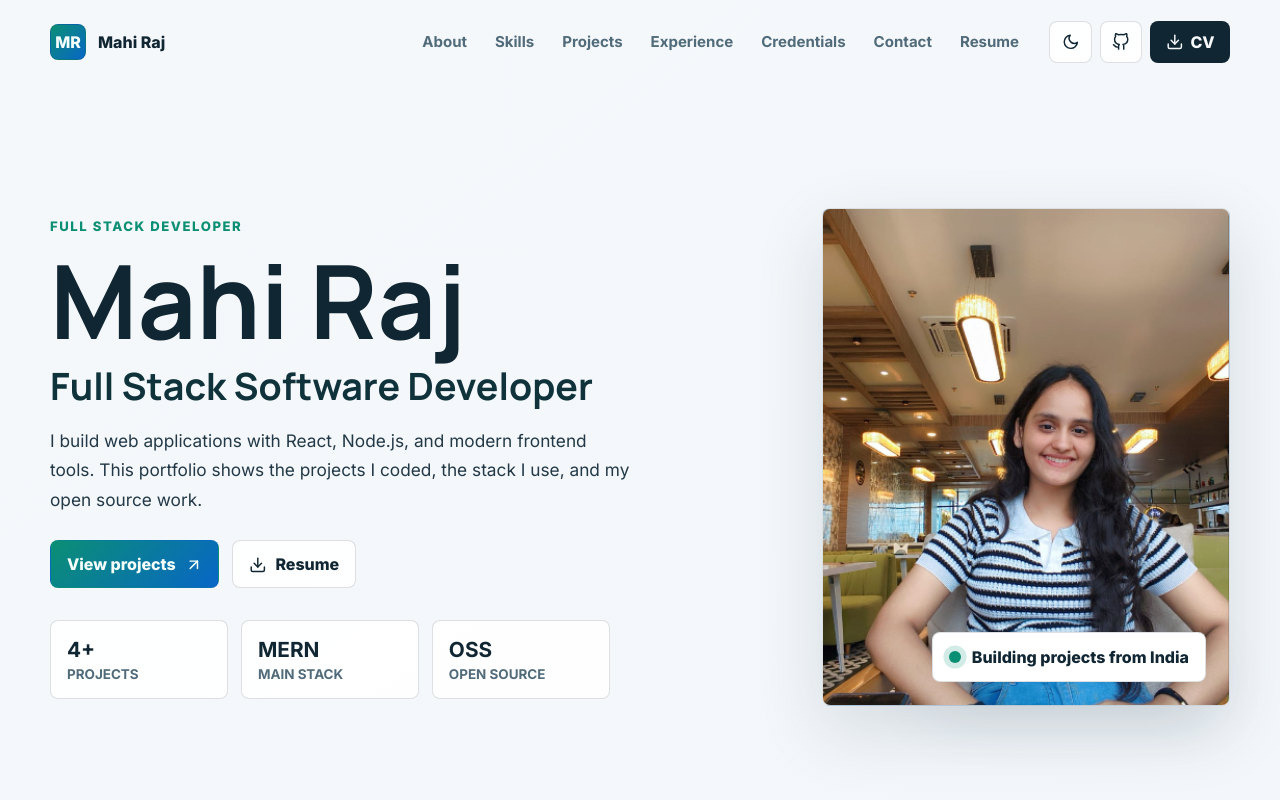
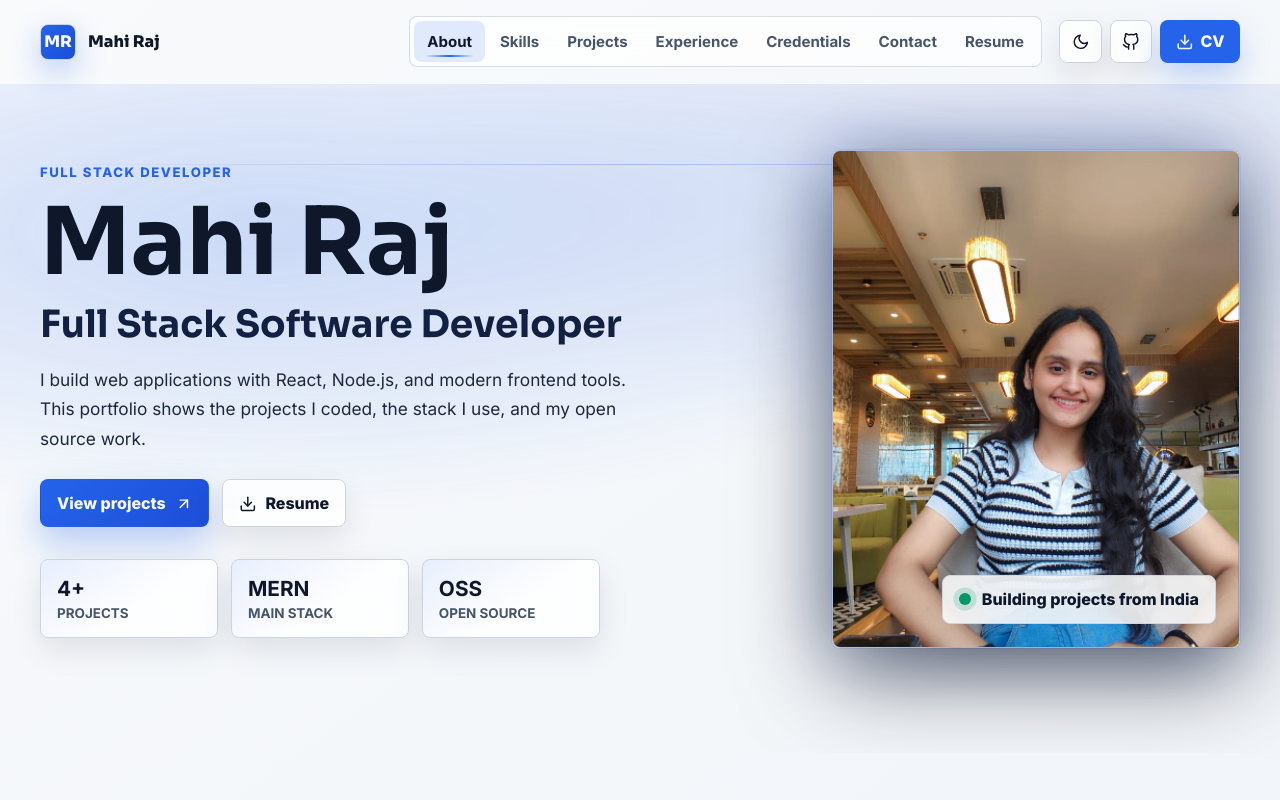
Before and after one commit to Rmahiii/Mahi_Portfolio, a React (Create React App) app: page / in a window 1280 px wide. Shown: the top 800 px of the page. Built offline with nearby package versions, Linux system fonts and the light colour scheme.

Commit message:
Updated portfolio UI

```diff
--- a/public/index.html
+++ b/public/index.html
@@ -4,7 +4,7 @@
     <meta charset="utf-8" />
     <link rel="icon" href="%PUBLIC_URL%/favicon.png" />
     <meta name="viewport" content="width=device-width, initial-scale=1" />
-    <meta name="theme-color" content="#081018" />
+    <meta name="theme-color" content="#020617" />
     <meta
       name="description"
       content="Portfolio of Mahi Raj, a full stack developer sharing React and Node.js projects, skills, certificates, open source work, and GitHub activity."
--- a/src/components/About/Github.js
+++ b/src/components/About/Github.js
@@ -10,8 +10,8 @@ function Github() {
         blockMargin={4}
         fontSize={14}
         theme={{
-          light: ["#e7edf5", "#9be3c9", "#4fc49b", "#168765", "#0b5d4e"],
-          dark: ["#1d2a33", "#1d5a61", "#278d80", "#55c7a4", "#baf7d6"],
+          light: ["#e2e8f0", "#bfdbfe", "#60a5fa", "#2563eb", "#1e40af"],
+          dark: ["#1e293b", "#1d4ed8", "#2563eb", "#3b82f6", "#93c5fd"],
         }}
       />
     </div>
--- a/src/components/Navbar.js
+++ b/src/components/Navbar.js
@@ -1,20 +1,22 @@
 import React, { useEffect, useState } from "react";
 import { FiDownload, FiGithub, FiMenu, FiMoon, FiSun, FiX } from "react-icons/fi";
-import { Link } from "react-router-dom";
+import { Link, useLocation } from "react-router-dom";
 import { profile } from "../data/portfolio";
 
 const navItems = [
-  { label: "About", to: "/#about" },
-  { label: "Skills", to: "/#skills" },
-  { label: "Projects", to: "/#projects" },
-  { label: "Experience", to: "/#experience" },
-  { label: "Credentials", to: "/#achievements" },
-  { label: "Contact", to: "/#contact" },
+  { id: "about", label: "About", to: "/#about" },
+  { id: "skills", label: "Skills", to: "/#skills" },
+  { id: "projects", label: "Projects", to: "/#projects" },
+  { id: "experience", label: "Experience", to: "/#experience" },
+  { id: "achievements", label: "Credentials", to: "/#achievements" },
+  { id: "contact", label: "Contact", to: "/#contact" },
 ];
 
 function NavBar({ theme, onThemeToggle }) {
   const [expanded, setExpanded] = useState(false);
   const [scrolled, setScrolled] = useState(false);
+  const [activeSection, setActiveSection] = useState("about");
+  const location = useLocation();
 
   useEffect(() => {
     const scrollHandler = () => setScrolled(window.scrollY >= 16);
@@ -24,6 +26,41 @@ function NavBar({ theme, onThemeToggle }) {
 
     return () => window.removeEventListener("scroll", scrollHandler);
   }, []);
+
+  useEffect(() => {
+    if (location.pathname !== "/") {
+      return undefined;
+    }
+
+    const hashSection = location.hash.replace("#", "");
+
+    if (hashSection) {
+      setActiveSection(hashSection);
+    }
+
+    const sections = navItems
+      .map((item) => document.getElementById(item.id))
+      .filter(Boolean);
+
+    if (!sections.length || typeof IntersectionObserver !== "function") {
+      return undefined;
+    }
+
+    const observer = new IntersectionObserver(
+      (entries) => {
+        entries.forEach((entry) => {
+          if (entry.isIntersecting) {
+            setActiveSection(entry.target.id);
+          }
+        });
+      },
+      { rootMargin: "-28% 0px -58%", threshold: 0.08 }
+    );
+
+    sections.forEach((section) => observer.observe(section));
+
+    return () => observer.disconnect();
+  }, [location.hash, location.pathname]);
 
   return (
     <header className={`site-header ${scrolled ? "is-scrolled" : ""}`}>
@@ -45,11 +82,16 @@ function NavBar({ theme, onThemeToggle }) {
         <div className={`nav-panel ${expanded ? "is-open" : ""}`} id="portfolio-navigation">
           <div className="nav-links">
             {navItems.map((item) => (
-              <Link key={item.label} to={item.to} onClick={() => setExpanded(false)}>
+              <Link
+                className={location.pathname === "/" && activeSection === item.id ? "is-active" : ""}
+                key={item.label}
+                to={item.to}
+                onClick={() => setExpanded(false)}
+              >
                 {item.label}
               </Link>
             ))}
-            <Link to="/resume" onClick={() => setExpanded(false)}>
+            <Link className={location.pathname === "/resume" ? "is-active" : ""} to="/resume" onClick={() => setExpanded(false)}>
               Resume
             </Link>
           </div>
--- a/src/index.css
+++ b/src/index.css
@@ -1,4 +1,4 @@
-@import url("https://fonts.googleapis.com/css2?family=Inter:wght@400;500;600;700;800&family=Manrope:wght@600;700;800&display=swap");
+@import url("https://fonts.googleapis.com/css2?family=Inter:wght@400;500;600;700;800&family=Sora:wght@500;600;700;800&display=swap");
 
 * {
   box-sizing: border-box;
--- a/src/style.css
+++ b/src/style.css
@@ -1,47 +1,54 @@
 :root {
   color-scheme: dark;
-  --bg: #081018;
-  --bg-soft: #0c1722;
-  --surface: rgba(15, 29, 41, 0.82);
-  --surface-solid: #102131;
-  --surface-raised: #152c3c;
-  --text: #eff7fb;
-  --muted: #a2bbc8;
-  --line: rgba(202, 227, 239, 0.15);
-  --accent: #73e2bc;
-  --accent-strong: #38bdf8;
-  --accent-ink: #031415;
-  --warm: #f6b66e;
-  --shadow: 0 28px 80px rgba(0, 0, 0, 0.28);
+  --bg: #020617;
+  --bg-soft: #0f172a;
+  --surface: rgba(255, 255, 255, 0.05);
+  --surface-solid: #0f172a;
+  --surface-raised: #111827;
+  --text: #f8fafc;
+  --muted: #94a3b8;
+  --line: rgba(255, 255, 255, 0.08);
+  --accent: #3b82f6;
+  --accent-hover: #2563eb;
+  --accent-strong: #60a5fa;
+  --accent-ink: #f8fafc;
+  --success: #10b981;
+  --detail: #cbd5e1;
+  --shadow: 0 28px 86px rgba(2, 6, 23, 0.58);
+  --shadow-soft: 0 18px 52px rgba(2, 6, 23, 0.34);
   --radius: 8px;
   --header-height: 5.25rem;
 }
 
 :root[data-theme="light"] {
   color-scheme: light;
-  --bg: #f5f8fb;
-  --bg-soft: #eaf1f7;
-  --surface: rgba(255, 255, 255, 0.88);
+  --bg: #f8fafc;
+  --bg-soft: #e2e8f0;
+  --surface: rgba(255, 255, 255, 0.82);
   --surface-solid: #ffffff;
-  --surface-raised: #eef6fb;
-  --text: #112633;
-  --muted: #516b7a;
-  --line: rgba(17, 38, 51, 0.14);
-  --accent: #0b8f74;
-  --accent-strong: #0866c6;
-  --accent-ink: #f5fffb;
-  --warm: #ad5b06;
-  --shadow: 0 24px 68px rgba(28, 56, 72, 0.14);
+  --surface-raised: #f1f5f9;
+  --text: #0f172a;
+  --muted: #475569;
+  --line: #cbd5e1;
+  --accent: #2563eb;
+  --accent-hover: #1d4ed8;
+  --accent-strong: #3b82f6;
+  --accent-ink: #f8fafc;
+  --success: #059669;
+  --detail: #334155;
+  --shadow: 0 22px 58px rgba(15, 23, 42, 0.14);
+  --shadow-soft: 0 12px 30px rgba(15, 23, 42, 0.1);
 }
 
 body {
-  background: linear-gradient(145deg, var(--bg), var(--bg-soft));
+  background:
+    linear-gradient(145deg, var(--bg), color-mix(in srgb, var(--bg-soft) 86%, var(--bg)) 58%, var(--bg));
   color: var(--text);
   letter-spacing: 0;
 }
 
 ::selection {
-  background: rgba(115, 226, 188, 0.28);
+  background: color-mix(in srgb, var(--accent) 42%, transparent);
 }
 
 ::-webkit-scrollbar {
@@ -89,16 +96,18 @@ body {
 }
 
 .site-shell {
-  width: min(1180px, calc(100% - 2.5rem));
+  width: min(1200px, calc(100% - 2.5rem));
   margin: 0 auto;
 }
 
 .surface {
   border: 1px solid var(--line);
   border-radius: var(--radius);
-  background: var(--surface);
-  box-shadow: var(--shadow);
-  backdrop-filter: blur(18px);
+  background:
+    linear-gradient(145deg, rgba(255, 255, 255, 0.08), transparent 42%),
+    var(--surface);
+  box-shadow: var(--shadow-soft);
+  backdrop-filter: blur(22px);
 }
 
 .eyebrow {
@@ -122,7 +131,7 @@ h1,
 h2,
 h3,
 h4 {
-  font-family: "Manrope", "Inter", sans-serif;
+  font-family: "Sora", "Inter", sans-serif;
   letter-spacing: 0;
 }
 
@@ -131,18 +140,26 @@ p {
   line-height: 1.7;
 }
 
+a:focus-visible,
+button:focus-visible {
+  outline: 3px solid color-mix(in srgb, var(--accent) 72%, transparent);
+  outline-offset: 3px;
+}
+
 .site-header {
   position: sticky;
   top: 0;
   z-index: 1000;
   height: var(--header-height);
-  transition: background 180ms ease, border-color 180ms ease;
+  border-bottom: 1px solid transparent;
+  transition: background 220ms ease, border-color 220ms ease, box-shadow 220ms ease;
 }
 
 .site-header.is-scrolled {
   border-bottom: 1px solid var(--line);
-  background: color-mix(in srgb, var(--bg) 82%, transparent);
-  backdrop-filter: blur(18px);
+  background: color-mix(in srgb, var(--bg-soft) 72%, transparent);
+  box-shadow: 0 18px 64px rgba(2, 6, 23, 0.4);
+  backdrop-filter: blur(24px);
 }
 
 .nav-shell {
@@ -159,6 +176,7 @@ p {
   align-items: center;
   gap: 0.75rem;
   color: var(--text);
+  font-family: "Sora", "Inter", sans-serif;
   font-weight: 800;
   text-decoration: none;
 }
@@ -170,7 +188,8 @@ p {
   place-items: center;
   border: 1px solid var(--line);
   border-radius: var(--radius);
-  background: linear-gradient(135deg, var(--accent), var(--accent-strong));
+  background: linear-gradient(135deg, var(--accent), var(--accent-hover));
+  box-shadow: 0 12px 30px color-mix(in srgb, var(--accent) 28%, transparent);
   color: var(--accent-ink);
 }
 
@@ -190,6 +209,11 @@ p {
 
 .nav-links {
   gap: 0.15rem;
+  padding: 0.25rem;
+  border: 1px solid color-mix(in srgb, var(--line) 80%, transparent);
+  border-radius: var(--radius);
+  background: color-mix(in srgb, var(--surface) 88%, transparent);
+  backdrop-filter: blur(18px);
 }
 
 .nav-links a,
@@ -201,6 +225,7 @@ p {
 }
 
 .nav-links a {
+  position: relative;
   padding: 0.7rem 0.8rem;
   border-radius: var(--radius);
   font-size: 0.94rem;
@@ -214,7 +239,23 @@ p {
 }
 
 .nav-links a:hover {
-  background: var(--surface);
+  background: color-mix(in srgb, var(--surface-solid) 74%, transparent);
+}
+
+.nav-links a.is-active {
+  background: color-mix(in srgb, var(--accent) 13%, transparent);
+  color: var(--text);
+}
+
+.nav-links a.is-active::after {
+  position: absolute;
+  right: 0.65rem;
+  bottom: 0.3rem;
+  left: 0.65rem;
+  height: 2px;
+  border-radius: 999px;
+  background: linear-gradient(90deg, transparent, var(--accent), transparent);
+  content: "";
 }
 
 .nav-actions {
@@ -236,9 +277,10 @@ p {
 .icon-button {
   width: 2.65rem;
   height: 2.65rem;
-  background: var(--surface);
+  background: color-mix(in srgb, var(--surface) 94%, transparent);
   color: var(--text);
   cursor: pointer;
+  box-shadow: var(--shadow-soft);
 }
 
 .icon-button svg,
@@ -253,27 +295,47 @@ p {
   min-height: 2.65rem;
   gap: 0.45rem;
   padding: 0 0.9rem;
-  background: var(--text);
-  color: var(--bg);
+  border-color: transparent;
+  background: var(--accent);
+  color: var(--accent-ink);
   font-weight: 800;
+  box-shadow: 0 14px 30px color-mix(in srgb, var(--accent) 26%, transparent);
 }
 
 .button {
+  position: relative;
+  overflow: hidden;
   min-height: 3rem;
   gap: 0.55rem;
   padding: 0 1rem;
   font-weight: 800;
+  box-shadow: var(--shadow-soft);
 }
 
 .button-primary {
   border-color: transparent;
-  background: linear-gradient(135deg, var(--accent), var(--accent-strong));
+  background: linear-gradient(135deg, var(--accent), var(--accent-hover));
   color: var(--accent-ink);
+  box-shadow: 0 16px 34px color-mix(in srgb, var(--accent) 30%, transparent);
 }
 
 .button-secondary {
-  background: var(--surface);
+  background: color-mix(in srgb, var(--surface) 92%, transparent);
   color: var(--text);
+}
+
+.button::before {
+  position: absolute;
+  inset: -1px auto -1px -38%;
+  width: 28%;
+  background: linear-gradient(90deg, transparent, rgba(255, 255, 255, 0.22), transparent);
+  content: "";
+  transform: skewX(-18deg);
+  transition: transform 520ms ease;
+}
+
+.button:hover::before {
+  transform: translateX(520%) skewX(-18deg);
 }
 
 .icon-button:hover,
@@ -284,28 +346,62 @@ p {
   border-color: color-mix(in srgb, var(--accent) 55%, var(--line));
 }
 
+.nav-resume:hover,
+.button-primary:hover {
+  background: linear-gradient(135deg, var(--accent-hover), var(--accent));
+  box-shadow: 0 18px 42px color-mix(in srgb, var(--accent) 38%, transparent);
+}
+
 .menu-toggle {
   display: none;
 }
 
 .hero-section {
-  padding: clamp(2rem, 6vw, 5rem) 0 clamp(4rem, 9vw, 8rem);
+  position: relative;
+  isolation: isolate;
+  overflow: clip;
+  padding: clamp(1.5rem, 4vw, 3.7rem) 0 clamp(3.4rem, 7vw, 6rem);
   scroll-margin-top: calc(var(--header-height) + 1rem);
+}
+
+.hero-section::before,
+.hero-section::after {
+  position: absolute;
+  z-index: -1;
+  pointer-events: none;
+  content: "";
+}
+
+.hero-section::before {
+  inset: -18% -8% auto;
+  height: min(42rem, 72vw);
+  background:
+    radial-gradient(ellipse at 25% 42%, color-mix(in srgb, var(--accent) 26%, transparent), transparent 48%),
+    radial-gradient(ellipse at 75% 32%, color-mix(in srgb, var(--accent-hover) 16%, transparent), transparent 42%);
+  filter: blur(20px);
+  animation: hero-glow 15s ease-in-out infinite;
+}
+
+.hero-section::after {
+  inset: 12% 4% auto;
+  height: 1px;
+  background: linear-gradient(90deg, transparent, color-mix(in srgb, var(--accent) 28%, transparent), transparent);
 }
 
 .hero-grid {
   display: grid;
-  min-height: min(74vh, 850px);
+  min-height: min(66vh, 760px);
   grid-template-columns: minmax(0, 1.05fr) minmax(22rem, 0.95fr);
   align-items: center;
-  gap: clamp(2rem, 5vw, 5.5rem);
+  gap: clamp(2rem, 5vw, 5rem);
 }
 
 .hero-copy h1 {
   margin-bottom: 1.2rem;
   color: var(--text);
-  font-size: clamp(3rem, 8vw, 7rem);
-  line-height: 0.96;
+  font-size: clamp(3rem, 7.3vw, 6.4rem);
+  font-weight: 700;
+  line-height: 0.98;
 }
 
 .hero-copy h1 span {
@@ -320,7 +416,7 @@ p {
   max-width: 42rem;
   margin-bottom: 1.65rem;
   color: color-mix(in srgb, var(--text) 72%, var(--muted));
-  font-size: 1.08rem;
+  font-size: clamp(1rem, 1.35vw, 1.12rem);
 }
 
 .hero-actions {
@@ -340,7 +436,17 @@ p {
   padding: 1rem;
   border: 1px solid var(--line);
   border-radius: var(--radius);
-  background: var(--surface);
+  background:
+    linear-gradient(145deg, color-mix(in srgb, var(--accent) 10%, transparent), transparent 56%),
+    var(--surface);
+  box-shadow: var(--shadow-soft);
+  backdrop-filter: blur(18px);
+  transition: transform 180ms ease, border-color 180ms ease, background 180ms ease;
+}
+
+.metric:hover {
+  border-color: color-mix(in srgb, var(--accent) 44%, var(--line));
+  transform: translateY(-2px);
 }
 
 .metric strong,
@@ -368,10 +474,10 @@ p {
 .visual-frame {
   aspect-ratio: 1 / 0.94;
   overflow: hidden;
-  border: 1px solid var(--line);
+  border: 1px solid color-mix(in srgb, var(--accent) 22%, var(--line));
   border-radius: var(--radius);
   background:
-    linear-gradient(140deg, color-mix(in srgb, var(--accent-strong) 22%, transparent), transparent 45%),
+    linear-gradient(140deg, color-mix(in srgb, var(--accent) 26%, transparent), transparent 44%),
     var(--surface);
   box-shadow: var(--shadow);
 }
@@ -386,8 +492,22 @@ p {
 
 .profile-frame {
   aspect-ratio: 0.82 / 1;
-  max-width: 31rem;
+  max-width: 29.5rem;
   justify-self: end;
+  box-shadow:
+    0 0 0 1px color-mix(in srgb, var(--accent) 12%, transparent),
+    0 24px 90px rgba(2, 6, 23, 0.62),
+    0 0 64px color-mix(in srgb, var(--accent) 16%, transparent);
+  transition: border-color 260ms ease, box-shadow 260ms ease, transform 260ms ease;
+}
+
+.hero-visual:hover .profile-frame {
+  border-color: color-mix(in srgb, var(--accent) 42%, var(--line));
+  box-shadow:
+    0 0 0 1px color-mix(in srgb, var(--accent) 22%, transparent),
+    0 30px 104px rgba(2, 6, 23, 0.68),
+    0 0 84px color-mix(in srgb, var(--accent) 22%, transparent);
+  transform: translateY(-3px);
 }
 
 .profile-frame img,
@@ -411,9 +531,10 @@ p {
   padding: 0.85rem 1rem;
   border: 1px solid var(--line);
   border-radius: var(--radius);
-  background: var(--surface-solid);
+  background: color-mix(in srgb, var(--surface-solid) 84%, transparent);
   color: var(--text);
   box-shadow: var(--shadow);
+  backdrop-filter: blur(20px);
   font-weight: 800;
 }
 
@@ -421,25 +542,26 @@ p {
   width: 0.75rem;
   height: 0.75rem;
   border-radius: 50%;
-  background: var(--accent);
-  box-shadow: 0 0 0 0.35rem color-mix(in srgb, var(--accent) 18%, transparent);
+  background: var(--success);
+  box-shadow: 0 0 0 0.35rem color-mix(in srgb, var(--success) 18%, transparent);
 }
 
 .content-section {
-  padding: clamp(3.6rem, 7vw, 6.5rem) 0;
+  padding: clamp(4rem, 7.5vw, 7rem) 0;
   scroll-margin-top: calc(var(--header-height) + 1rem);
 }
 
 .section-heading {
-  max-width: 46rem;
-  margin-bottom: clamp(1.6rem, 3vw, 2.5rem);
+  max-width: 48rem;
+  margin-bottom: clamp(1.9rem, 3.3vw, 3rem);
 }
 
 .section-heading h2,
 .contact-panel h2 {
   margin-bottom: 0.9rem;
   color: var(--text);
-  font-size: clamp(1.9rem, 4vw, 3.35rem);
+  font-size: clamp(2rem, 4vw, 3.45rem);
+  font-weight: 700;
   line-height: 1.08;
 }
 
@@ -462,6 +584,7 @@ p {
   border: 1px solid var(--line);
   border-radius: var(--radius);
   background: var(--surface);
+  box-shadow: var(--shadow);
 }
 
 .about-media img {
@@ -486,7 +609,7 @@ p {
 .achievement-grid,
 .notes-grid {
   display: grid;
-  gap: 1rem;
+  gap: clamp(1rem, 1.6vw, 1.25rem);
 }
 
 .skill-grid {
@@ -498,6 +621,26 @@ p {
 .source-item,
 .note-card {
   padding: clamp(1.1rem, 2vw, 1.5rem);
+}
+
+.skill-card,
+.statement-card,
+.source-item,
+.note-card,
+.timeline-item,
+.github-panel {
+  transition: transform 220ms ease, border-color 220ms ease, box-shadow 220ms ease;
+}
+
+.skill-card:hover,
+.statement-card:hover,
+.source-item:hover,
+.note-card:hover,
+.timeline-item:hover,
+.github-panel:hover {
+  border-color: color-mix(in srgb, var(--accent) 38%, var(--line));
+  box-shadow: var(--shadow);
+  transform: translateY(-3px);
 }
 
 .skill-card h3,
@@ -517,13 +660,21 @@ p {
 }
 
 .chip {
-  padding: 0.45rem 0.62rem;
-  border: 1px solid var(--line);
+  padding: 0.48rem 0.68rem;
+  border: 1px solid color-mix(in srgb, var(--accent) 12%, var(--line));
   border-radius: 999px;
-  background: color-mix(in srgb, var(--surface-raised) 84%, transparent);
+  background: color-mix(in srgb, var(--surface-raised) 54%, var(--surface));
   color: var(--text);
   font-size: 0.84rem;
   font-weight: 700;
+  box-shadow: inset 0 1px 0 rgba(255, 255, 255, 0.045);
+  transition: background 180ms ease, border-color 180ms ease, color 180ms ease, transform 180ms ease;
+}
+
+.skill-card:hover .chip,
+.project-card:hover .chip {
+  border-color: color-mix(in srgb, var(--accent) 30%, var(--line));
+  background: color-mix(in srgb, var(--accent) 10%, var(--surface));
 }
 
 .chip-quiet {
@@ -537,19 +688,22 @@ p {
 .project-card {
   min-height: 100%;
   overflow: hidden;
-  transition: transform 220ms ease, border-color 220ms ease;
+  transition: transform 220ms ease, border-color 220ms ease, box-shadow 220ms ease;
 }
 
 .project-card:hover {
-  transform: translateY(-5px);
+  transform: translateY(-7px);
   border-color: color-mix(in srgb, var(--accent) 48%, var(--line));
+  box-shadow: var(--shadow);
 }
 
 .project-image {
   aspect-ratio: 16 / 9;
   overflow: hidden;
   border-bottom: 1px solid var(--line);
-  background: var(--surface-raised);
+  background:
+    linear-gradient(135deg, color-mix(in srgb, var(--accent) 14%, transparent), transparent 50%),
+    var(--surface-raised);
 }
 
 .project-image img {
@@ -583,6 +737,7 @@ p {
   border: 1px solid var(--line);
   border-radius: var(--radius);
   color: var(--text);
+  background: color-mix(in srgb, var(--surface-raised) 48%, transparent);
 }
 
 .timeline {
@@ -609,7 +764,7 @@ p {
 .timeline-item span {
   display: inline-block;
   margin-bottom: 0.45rem;
-  color: var(--warm);
+  color: var(--detail);
   font-size: 0.82rem;
   font-weight: 800;
   text-transform: uppercase;
@@ -652,7 +807,7 @@ p {
   min-height: 13rem;
   border-bottom: 1px solid var(--line);
   background:
-    linear-gradient(135deg, color-mix(in srgb, var(--accent) 11%, transparent), transparent 45%),
+    linear-gradient(135deg, color-mix(in srgb, var(--accent) 16%, transparent), transparent 45%),
     var(--surface-raised);
 }
 
@@ -721,7 +876,7 @@ p {
 }
 
 .credential-meta strong {
-  color: var(--warm);
+  color: var(--detail);
   text-align: right;
 }
 
@@ -808,9 +963,10 @@ p {
   border: 1px solid var(--line);
   border-radius: var(--radius);
   background:
-    linear-gradient(135deg, color-mix(in srgb, var(--accent) 15%, transparent), transparent 38%),
-    var(--surface-solid);
+    linear-gradient(135deg, color-mix(in srgb, var(--accent) 22%, transparent), transparent 42%),
+    color-mix(in srgb, var(--surface-solid) 92%, transparent);
   box-shadow: var(--shadow);
+  backdrop-filter: blur(20px);
 }
 
 .contact-actions {
@@ -866,6 +1022,7 @@ p {
 .site-footer {
   padding: 2rem 0 3rem;
   border-top: 1px solid var(--line);
+  background: color-mix(in srgb, var(--bg-soft) 28%, transparent);
 }
 
 .footer-shell {
@@ -915,6 +1072,13 @@ p {
   }
 }
 
+@keyframes hero-glow {
+  50% {
+    opacity: 0.82;
+    transform: translate3d(1.25rem, -0.8rem, 0) scale(1.04);
+  }
+}
+
 @media (max-width: 980px) {
   .menu-toggle {
     display: inline-flex;
@@ -931,8 +1095,9 @@ p {
     padding: 0.8rem;
     border: 1px solid var(--line);
     border-radius: var(--radius);
-    background: var(--surface-solid);
+    background: color-mix(in srgb, var(--surface-solid) 82%, transparent);
     box-shadow: var(--shadow);
+    backdrop-filter: blur(24px);
   }
 
   .nav-panel.is-open,
```
